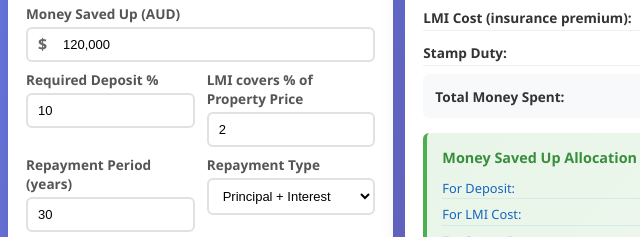
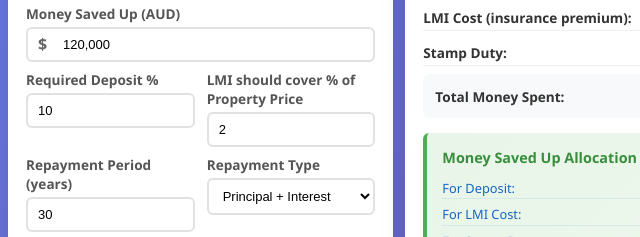
Before and after one commit to sagarsameer-pers/property-affordability-calculator, a plain HTML site: page index.html in a window 1280 px wide. Shown: the part 249-486 px from the top of the page, 42-682 px from the left. Drawn offline with Linux system fonts and the light colour scheme.

Commit message:
Update LMI label to clarify it's user-configurable parameter

```diff
--- a/index.html
+++ b/index.html
@@ -90,7 +90,7 @@
                                 >
                             </div>
                             <div class="form-group half-width">
-                                <label for="lmiCoveragePercent">LMI covers % of Property Price</label>
+                                <label for="lmiCoveragePercent">LMI should cover % of Property Price</label>
                                 <input
                                     type="number"
                                     id="lmiCoveragePercent"
```
